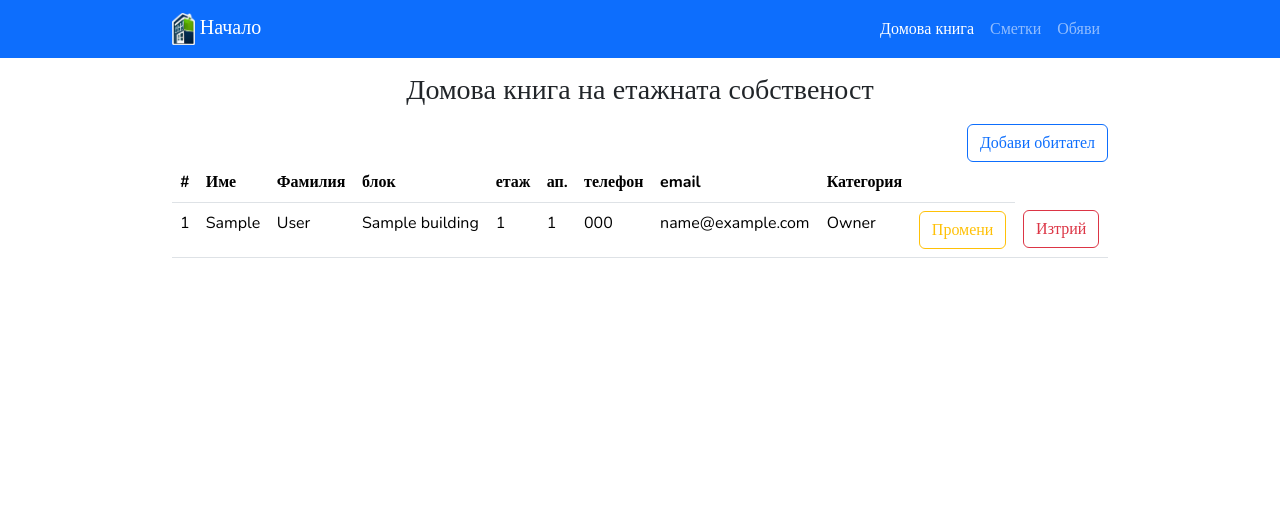
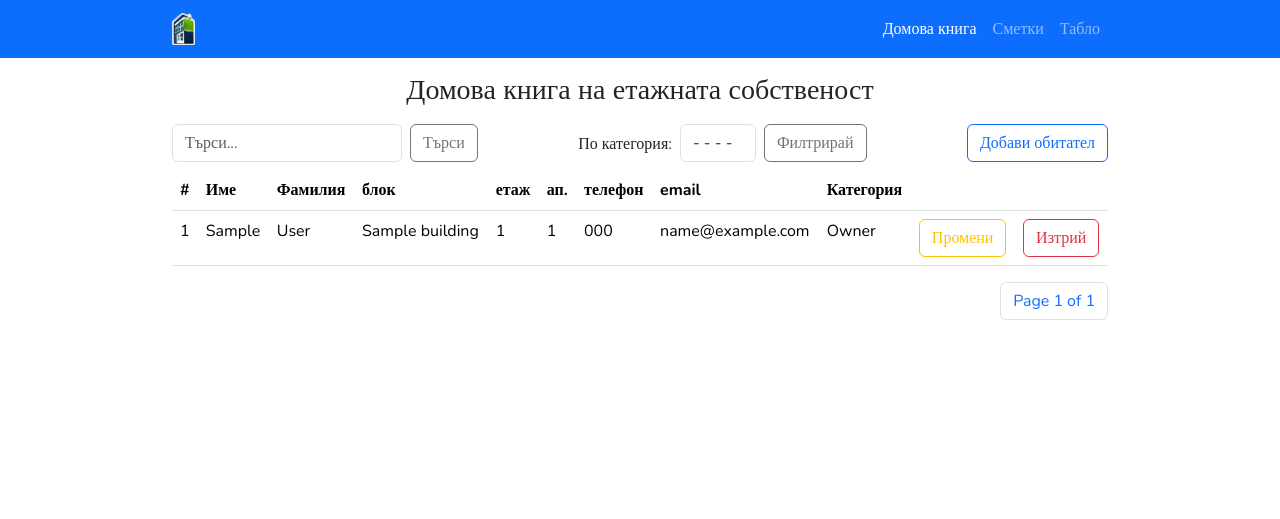
Before and after one commit to tonivet/django_basics_softuni_exam_project, a Django app: page /condominium/resident-book/ in a window 1280 px wide. Shown: the top 519 px of the page. Run offline with Django 5.2, Linux system fonts and the light colour scheme; tables that the repository leaves empty hold one stand-in row (values such as "Sample post"); some web fonts are replaced.

Commit message:
Resident book pagination added.

```diff
--- a/condominium/admin.py
+++ b/condominium/admin.py
@@ -17,3 +17,5 @@ class FlatAdmin(admin.ModelAdmin):
 @admin.register(models.FlatResident)
 class FlatResidentsAdmin(admin.ModelAdmin):
     list_display = ['first_name', 'last_name', 'role', 'flat']
+    list_filter = ['role']
+    search_fields = ['first_name', 'last_name']
--- a/condominium/forms.py
+++ b/condominium/forms.py
@@ -18,3 +18,16 @@ class FlatResidentForm(forms.ModelForm):
 
 class FlatResidentDeleteForm(DisableFormFieldsMixin, FlatResidentForm):
     ...
+
+class ResidentRoleFilterForm(forms.ModelForm):
+    class Meta:
+        model = FlatResident
+        fields = ['role']
+
+
+class ResidentSearchForm(forms.Form):
+    query = forms.CharField(
+        max_length=100,
+        label='',
+        required=False,
+    )
--- a/condominium/views.py
+++ b/condominium/views.py
@@ -1,8 +1,10 @@
 from django.contrib import messages
+from django.core.paginator import Paginator
+from django.db.models import Q
 from django.shortcuts import render, redirect, get_object_or_404
 
 from .models import FlatResident
-from .forms import FlatResidentForm, FlatResidentDeleteForm
+from .forms import FlatResidentForm, FlatResidentDeleteForm, ResidentSearchForm, ResidentRoleFilterForm
 
 # Create your views here.
 
@@ -11,8 +13,27 @@ def homepage(request):
 
 
 def resident_book(request):
-    residents = FlatResident.objects.select_related('flat').select_related('flat__building').all()
-    return render(request, 'condominium/resident-book.html', {'residents': residents})
+    queryset = FlatResident.objects.select_related('flat').select_related('flat__building').all().order_by('flat')
+    roles = FlatResident.objects.values('role').distinct()
+
+    search_form = ResidentSearchForm(request.GET or None)
+    role_filter_form = ResidentRoleFilterForm(request.GET or None)
+
+    if 'query' in request.GET:
+        if search_form.is_valid():
+            search_value = search_form.cleaned_data['query']
+            queryset = queryset.filter(Q(first_name__icontains=search_value) | Q(last_name__icontains=search_value))
+
+    if 'role' in request.GET:
+        if role_filter_form.is_valid():
+            role_value = role_filter_form.cleaned_data['role']
+            queryset = queryset.filter(Q(role__iexact=role_value))
+
+    p = Paginator(queryset, 10)
+    page = request.GET.get('page')
+    residents = p.get_page(page)
+
+    return render(request, 'condominium/resident-book.html', {'residents':residents ,'search_form': search_form, 'roles': roles})
 
 
 def resident_book_create(request):
@@ -32,7 +53,7 @@ def resident_book_edit(request, pk:int):
 
     if request.method == "POST" and form.is_valid():
         form.save()
-        messages.warning(request, f"Данните {resident.first_name} {resident.last_name} за бяха успешно обновени!")
+        messages.warning(request, f"Данните за {resident.first_name} {resident.last_name} бяха успешно обновени!")
         return redirect('resident-book')
 
     return render(request, 'condominium/resident-book-edit.html', {"form": form})
--- a/templates/404.html
+++ b/templates/404.html
@@ -9,7 +9,7 @@
     <link rel="preconnect" href="https://fonts.googleapis.com">
     <link rel="preconnect" href="https://fonts.gstatic.com" crossorigin>
     <link href="https://fonts.googleapis.com/css2?family=Playwrite+NZ+Basic:wght@100..400&display=swap" rel="stylesheet">
-    <link rel="stylesheet" href="static/styles.css">
+    <link rel="stylesheet" href="/static/styles.css">
     <title>404</title>
 </head>
 <body class="d-flex flex-column min-vh-100">
--- a/templates/base.html
+++ b/templates/base.html
@@ -11,8 +11,7 @@
     <link rel="preconnect" href="https://fonts.googleapis.com">
     <link rel="preconnect" href="https://fonts.gstatic.com" crossorigin>
     <link href="https://fonts.googleapis.com/css2?family=Nunito:ital,wght@0,200..1000;1,200..1000&family=Playwrite+NZ+Basic:wght@100..400&display=swap" rel="stylesheet">
-
-    <link rel="stylesheet" href="static/styles.css">
+    <link rel="stylesheet" href="/static/styles.css">
 </head>
 <body class="d-flex flex-column min-vh-100">
     {% include 'nav.html' %}
--- a/templates/condominium/resident-book-edit.html
+++ b/templates/condominium/resident-book-edit.html
@@ -14,7 +14,7 @@
                 {{ field }}
             </div>
         {% endfor %}
-        <button type="submit" class="btn w-100 btn-outline-primary">Промени</button>
+        <button type="submit" class="btn w-100 btn-outline-warning">Промени</button>
     </form>
     </div>
     </div>
--- a/templates/condominium/resident-book.html
+++ b/templates/condominium/resident-book.html
@@ -1,10 +1,41 @@
 {% extends 'base.html' %}
 
 {% block content %}
+
     <h3 class="mt-3 mb-3 text-center">Домова книга на етажната собственост</h3>
-    <div class="d-flex">
-      <a href="{% url 'resident-book-create' %}" class="btn btn-outline-primary ms-auto">Добави обитател</a>
+    <div class="d-flex mb-2">
+
+      <!-- search form -->
+        <form method="GET" class="form-inline d-flex">
+          <div class="me-2">
+            <input type="text" name="query" class="form-control" placeholder="Търси..." value="{{ request.GET.query|default:'' }}">
+          </div>
+            <div>
+                <button class="btn btn-outline-secondary" type="submit">Търси</button>
+            </div>
+        </form>
+
+    <!-- filter form -->
+        <form method="GET" class="form-inline d-flex ms-auto">
+          <label class="mt-2">По категория:</label>
+          <div class="ms-2 me-2">
+            <select name="role" class="form-control" id="statusSelect">
+            <option value="">- - - -</option>
+            {% for value in roles %}
+            <option value="{{ value.role }}">{{ value.role }}</option>
+            {% endfor %}
+            </select>
+          </div>
+            <div>
+                <button class="btn btn-outline-secondary" type="submit">Филтрирай</button>
+            </div>
+        </form>
+
+      <div class="ms-auto">
+        <a href="{% url 'resident-book-create' %}" class="btn btn-outline-primary ms-auto">Добави обитател</a>
+      </div>
     </div>
+
     <table class="table table-hover">
       <thead>
         <tr>
@@ -17,6 +48,7 @@
           <th scope="col">телефон</th>
           <th scope="col">email</th>
           <th scope="col">Категория</th>
+          <th scope="col"></th>
           <th scope="col"></th>
         </tr>
       </thead>
@@ -39,21 +71,36 @@
       </tbody>
   </table>
 
-  <script>
-    document.addEventListener('DOMContentLoaded', function() {
-  // Select all clickable rows
-  const clickableRows = document.querySelectorAll('.clickable-row');
+<!-- paginator -->
+  <nav aria-label="Page navigation example" class="d-flex">
+  <ul class="pagination ms-auto">
+    {% if residents.has_previous %}
+    <li class="page-item"><a class="page-link" href="?page=1">First</a></li>
+    <li class="page-item"><a class="page-link" href="?page={{ residents.previous_page_number }}">Previous</a></li>
+    {% endif %}
+    <li class="page-item"><p class="page-link">Page {{residents.number}} of {{ residents.paginator.num_pages }}</p></li>
+    {% if residents.has_next %}
+    <li class="page-item"><a class="page-link" href="?page={{ residents.next_page_number }}">Next</a></li>
+    <li class="page-item"><a class="page-link" href="?page={{ residents.paginator.num_pages }}">Last</a></li>
+    {% endif %}
+  </ul>
+</nav>
 
-  // Add click event to each row
-  clickableRows.forEach(row => {
-    row.addEventListener('click', function() {
-      // Get the URL from data-href attribute
-      const url = this.dataset.href;
-      if (url) {
-        window.location.href = url; // Redirect to the URL
-      }
-    });
+<!-- add selected tag to last selected option -->
+<script>
+  const select = document.getElementById('statusSelect');
+  const storageKey = 'statusSelectValue';
+
+  // Restore after reload
+  const saved = localStorage.getItem(storageKey);
+  if (saved) {
+    select.value = saved;
+  }
+
+  // Save on change
+  select.addEventListener('change', function () {
+    localStorage.setItem(storageKey, this.value);
   });
-});
-  </script>
+</script>
+
 {% endblock %}
--- a/templates/nav.html
+++ b/templates/nav.html
@@ -2,7 +2,7 @@
 
 <nav class="navbar navbar-expand-lg bg-primary" data-bs-theme="dark">
   <div class="container-fluid col-md-9">
-    <a class="navbar-brand" href="{% url 'homepage' %}"><img style="width: auto; height: 32px;" src="{% static 'images/home.png' %}" alt="Home"> Начало</a>
+    <a class="navbar-brand" href="{% url 'homepage' %}"><img style="width: auto; height: 32px;" src="{% static 'images/home.png' %}" alt="Home"></a>
     <button class="navbar-toggler" type="button" data-bs-toggle="collapse" data-bs-target="#navbarNavAltMarkup" aria-controls="navbarNavAltMarkup" aria-expanded="false" aria-label="Toggle navigation">
       <span class="navbar-toggler-icon"></span>
     </button>
@@ -10,7 +10,7 @@
       <div class="navbar-nav ms-auto">
         <a class="nav-link active" aria-current="page" href="{% url 'resident-book' %}">Домова книга</a>
         <a class="nav-link" href="#">Сметки</a>
-        <a class="nav-link" href="#">Обяви</a>
+        <a class="nav-link" href="#">Табло</a>
       </div>
     </div>
   </div>
```
